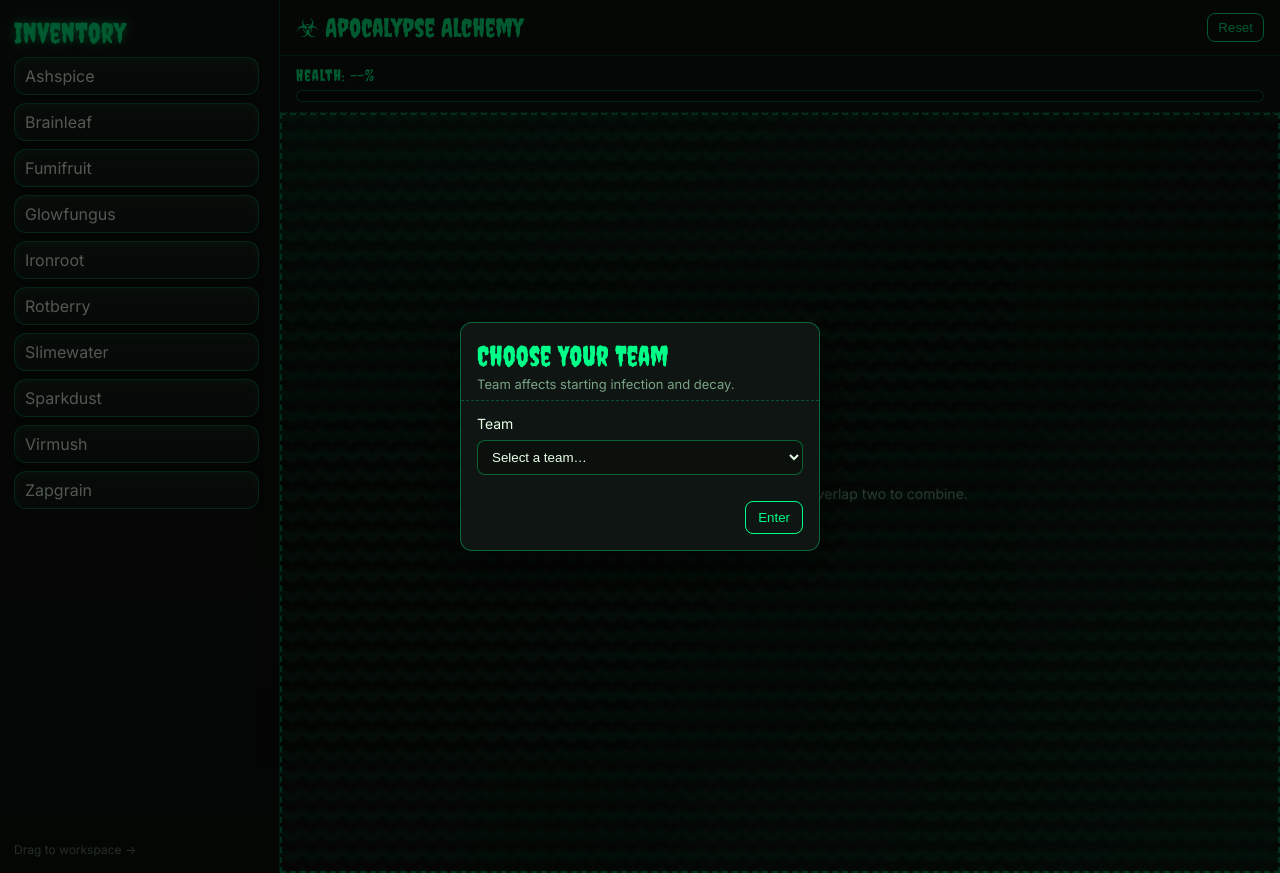
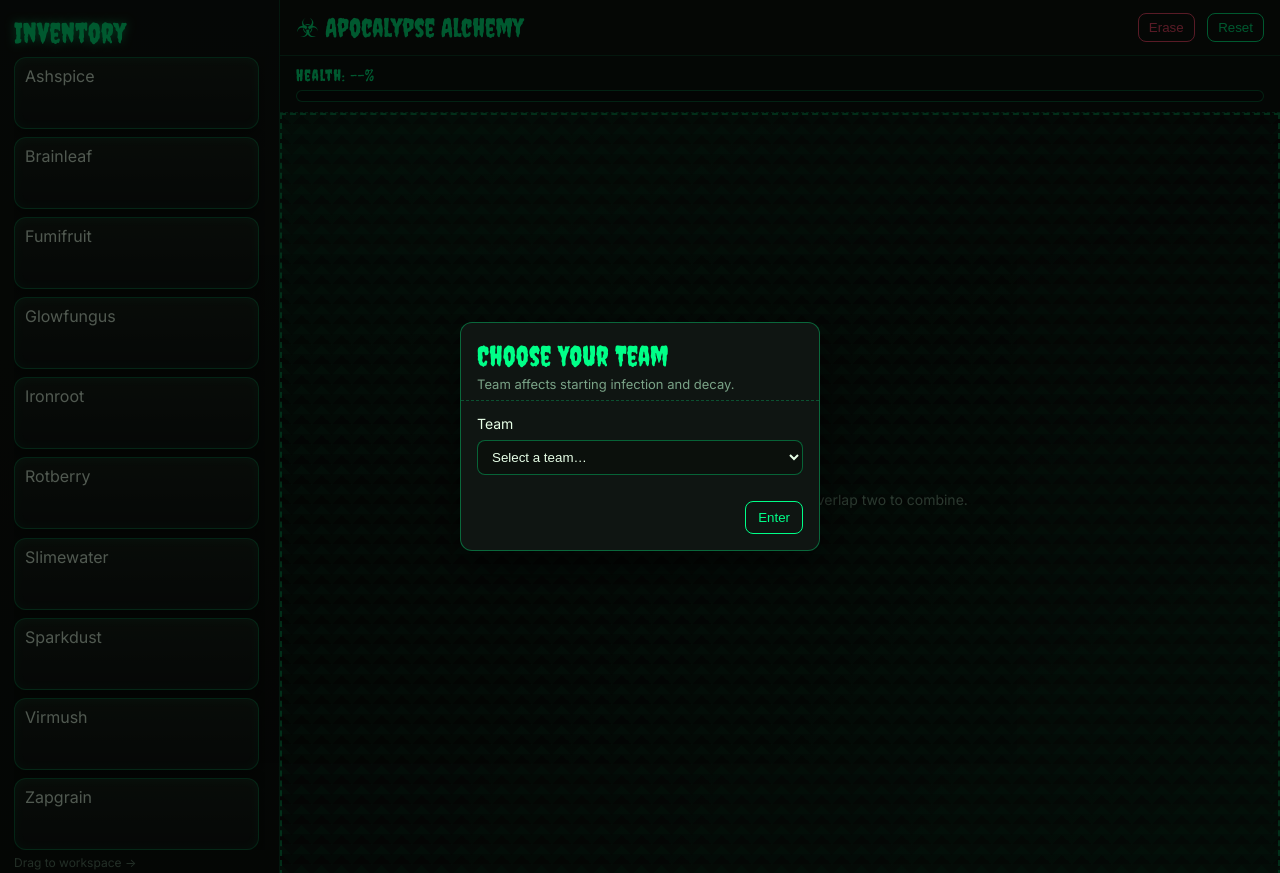
Before and after one commit to Gal1lioDev/zombie-game, a Flask app: page / in a window 1280 px wide. Run offline with Flask 3, Linux system fonts and the light colour scheme.

Commit message:
new stuffffff

```diff
--- a/app.py
+++ b/app.py
@@ -1,6 +1,7 @@
 from flask import Flask, render_template, jsonify
 import json
 import os
+import csv
 
 app = Flask(__name__)
 
@@ -42,12 +43,28 @@
 
 
 def load_config():
-    config_path = os.path.join(os.path.dirname(__file__), "config.json")
-    if not os.path.exists(config_path):
-        # Default config if missing
-        return {"zombieMeterStart": 78, "zombieMeterDecay": 2}
-    with open(config_path, "r", encoding="utf-8") as f:
-        return json.load(f)
+    csv_path = os.path.join(os.path.dirname(__file__), "geoguessr_scores_2025-10-08 (2).csv")
+    if not os.path.exists(csv_path):
+        # Default config if CSV missing
+        return {"teams": {"default": {"zombieMeterStart": 78, "zombieMeterDecay": 0.1}}}
+
+    teams = {}
+    try:
+        with open(csv_path, "r", encoding="utf-8") as f:
+            csv_reader = csv.DictReader(f)
+            for row in csv_reader:
+                if row["Team Name"] and row["Calculated Time (min)"]:
+                    team_name = row["Team Name"].strip('"')
+                    time_minutes = float(row["Calculated Time (min)"].strip('"'))
+                    zombie_meter_start = (time_minutes / 40) * 100
+                    teams[team_name] = {
+                        "zombieMeterStart": round(zombie_meter_start, 1),
+                        "zombieMeterDecay": 0.1
+                    }
+        return {"teams": teams}
+    except Exception as e:
+        print(f"Error reading CSV: {e}")
+        return {"teams": {"default": {"zombieMeterStart": 78, "zombieMeterDecay": 0.1}}}
 
 
 @app.route("/config")
--- /dev/null
+++ b/geoguessr_scores_2025-10-08 (2).csv
@@ -0,0 +1,7 @@
+Team Name,Score (1-25),Total Score,Calculated Time (min)
+"Mteam",100,100,27.00
+"The Golden Trio",50,50,21.00
+"BumbleBeast",70,70,23.40
+"Tulio&Miguel",60,60,22.20
+"WhiteWolves",200,200,39.00
+"Oreo",90,90,25.80
--- a/static/script.js
+++ b/static/script.js
@@ -2,6 +2,7 @@
     const inventoryList = document.getElementById('inventory-list');
     const workspace = document.getElementById('workspace');
     const resetBtn = document.getElementById('resetProgress');
+    const eraseBtn = document.getElementById('eraseWorkspace');
     const infectionText = document.getElementById('infectionText');
     const infectionFill = document.getElementById('infectionFill');
     const zombieOverlay = document.getElementById('zombieOverlay');
@@ -260,19 +261,6 @@
         persistWorkspace();
     });
 
-    // Add touch support for workspace
-    workspace.addEventListener('touchend', e => {
-        if (craftingLocked) return;
-        const touch = e.changedTouches[0];
-        const rect = workspace.getBoundingClientRect();
-        const x = touch.clientX - rect.left - 55;
-        const y = touch.clientY - rect.top - 18;
-        // Only create if it's a quick tap (not from dragging)
-        if (e.target === workspace || e.target.classList.contains('hint')) {
-            createNode('Random', Math.max(0,x), Math.max(0,y), true);
-            persistWorkspace();
-        }
-    });
 
     // Tap-to-add from inventory for touch with random positioning
     inventoryList.addEventListener('click', e => {
@@ -300,6 +288,13 @@
         renderInventory();
         restoreWorkspace();
         toast('Progress reset.');
+    });
+
+    eraseBtn.addEventListener('click', () => {
+        if (!confirm('Clear workspace? (This will not affect your inventory)')) return;
+        workspace.innerHTML = '';
+        persistWorkspace();
+        toast('Workspace cleared.');
     });
 
     // No change-team flow; login shown on load
--- a/static/style.css
+++ b/static/style.css
@@ -23,8 +23,7 @@
 
 body {
     margin: 0;
-    height: 100vh;
-    overflow: hidden;
+    min-height: 100vh;
     font-family: 'Inter', system-ui, -apple-system, Segoe UI, Roboto, Arial, sans-serif;
     color: var(--text);
     background: radial-gradient(1200px 600px at 10% -10%, rgba(0,255,136,0.08), transparent),
@@ -37,13 +36,7 @@
 #app {
     display: grid;
     grid-template-columns: 280px 1fr;
-    height: 100vh;
-    overflow: hidden;
-    position: fixed;
-    top: 0;
-    left: 0;
-    right: 0;
-    bottom: 0;
+    min-height: 100vh;
 }
 
 /* Inventory Sidebar */
@@ -53,6 +46,9 @@
     padding: 16px 14px;
     display: flex;
     flex-direction: column;
+    min-height: 100vh;
+    overflow-y: auto;
+    -webkit-overflow-scrolling: touch;
 }
 
 #inventory .title {
@@ -75,9 +71,32 @@
     grid-template-columns: 1fr;
     gap: 8px;
     overflow-y: auto;
+    overflow-x: hidden;
     padding-right: 6px;
     -webkit-overflow-scrolling: touch;
     scrollbar-width: thin;
+    max-height: calc(100vh - 80px); /* Allow scrolling when content exceeds viewport */
+    flex: 1;
+    scroll-behavior: smooth;
+}
+
+/* Custom scrollbar styling for inventory */
+#inventory-list::-webkit-scrollbar {
+    width: 6px;
+}
+
+#inventory-list::-webkit-scrollbar-track {
+    background: rgba(0,255,136,0.1);
+    border-radius: 3px;
+}
+
+#inventory-list::-webkit-scrollbar-thumb {
+    background: rgba(0,255,136,0.4);
+    border-radius: 3px;
+}
+
+#inventory-list::-webkit-scrollbar-thumb:hover {
+    background: rgba(0,255,136,0.6);
 }
 
 .pill {
@@ -113,6 +132,20 @@
     background: transparent; color: var(--accent);
     border: 1px solid var(--accent);
     padding: 6px 10px; border-radius: 8px; cursor: pointer;
+    margin-left: 8px;
+}
+
+.actions button:first-child {
+    margin-left: 0;
+}
+
+#eraseWorkspace {
+    color: var(--danger);
+    border-color: var(--danger);
+}
+
+#eraseWorkspace:hover {
+    background: rgba(255, 77, 109, 0.1);
 }
 
 #workspace {
@@ -126,6 +159,7 @@
         repeating-linear-gradient(0deg, transparent 0 10px, rgba(0,255,136,0.04) 10px 20px);
     border: 2px dashed rgba(0,255,136,0.45);
     touch-action: manipulation;
+    min-height: calc(100vh - 100px); /* Static height for workspace */
 }
 
 .node {
@@ -198,30 +232,33 @@
     #app {
         grid-template-columns: 1fr;
         grid-template-rows: auto 1fr;
-        height: 100vh;
-        overflow: hidden;
+        min-height: 100vh;
     }
     #inventory {
         order: 0;
         border-right: none;
         border-bottom: 1px solid rgba(0,255,136,0.2);
-        height: 30vh;
-        overflow: hidden;
+        min-height: 30vh;
+        max-height: 40vh;
+        overflow-y: auto;
+        -webkit-overflow-scrolling: touch;
     }
     #inventory-list {
         grid-template-columns: repeat(auto-fill, minmax(120px, 1fr));
-        max-height: calc(30vh - 60px);
+        max-height: none;
         overflow-y: auto;
+        overflow-x: hidden;
         -webkit-overflow-scrolling: touch;
+        flex: 1;
+        scroll-behavior: smooth;
     }
     #workspace-area {
         order: 1;
         grid-template-rows: 50px auto 1fr;
-        height: 70vh;
-        overflow: hidden;
+        min-height: 60vh;
     }
     #workspace {
-        height: calc(70vh - 100px);
+        min-height: calc(60vh - 100px);
         overflow: hidden;
     }
     .node {
--- a/templates/index.html
+++ b/templates/index.html
@@ -3,7 +3,7 @@
 <html lang="en">
 <head>
     <meta charset="UTF-8">
-    <meta name="viewport" content="width=device-width, initial-scale=1.0, maximum-scale=1.0, user-scalable=no">
+    <meta name="viewport" content="width=device-width, initial-scale=1.0">
     <title>Apocalypse Alchemy: Cure Craft</title>
     <link rel="stylesheet" href="{{ url_for('static', filename='style.css') }}">
     <link rel="preconnect" href="https://fonts.googleapis.com">
@@ -14,7 +14,7 @@
     </script>
     <script defer src="{{ url_for('static', filename='script.js') }}"></script>
 </head>
-<body style="overflow: hidden; height: 100vh;">
+<body>
     <div id="app">
         <aside id="inventory">
             <div class="title">Inventory</div>
@@ -26,6 +26,7 @@
             <header class="topbar">
                 <div class="game-title">☣ Apocalypse Alchemy</div>
                 <div class="actions">
+                    <button id="eraseWorkspace" title="Clear workspace">Erase</button>
                     <button id="resetProgress" title="Reset discovered items">Reset</button>
                 </div>
             </header>
```
